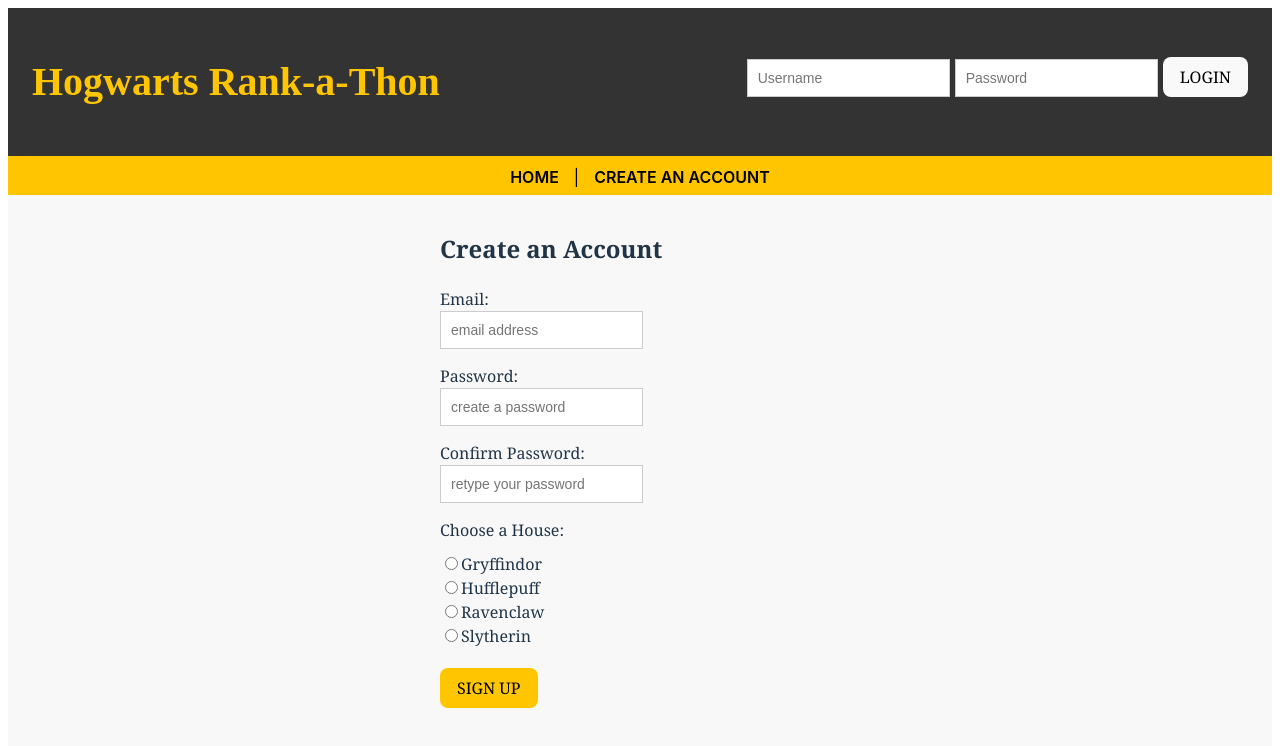
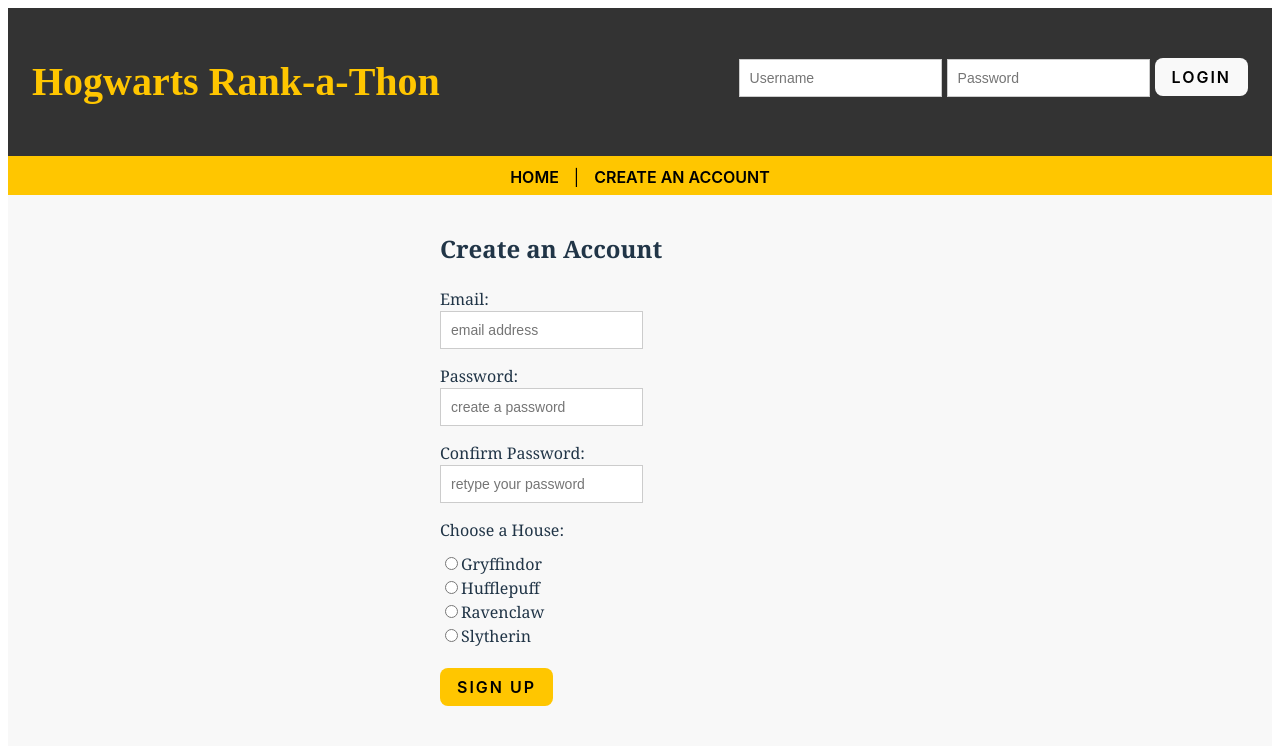
Before and after one commit to CoffeeCam/Capstone, a React (Vite) app: page /signup in a window 1280 px wide. Shown: the top 746 px of the page. Built offline with nearby package versions, Linux system fonts and the light colour scheme; a web font is replaced by a local one.

Commit message:
a few more font tweaks

```diff
--- a/src/client/index.css
+++ b/src/client/index.css
@@ -1,5 +1,5 @@
 :root {
-  font-family: "Baskerville", "Georgia", "Times New Roman", serif;
+  font-family: "Georgia", "Times New Roman", serif;
   line-height: 1.5;
   font-weight: 400;
 
@@ -106,11 +106,12 @@ button {
   border: 1px solid transparent;
   padding: 0.5em 1em;
   font-size: 1em;
-  font-weight: 500;
-  font-family: inherit;
+  font-weight: 600;
   background-color: #f9f9f9;
   cursor: pointer;
   transition: border-color 0.25s;
+  font-family: "Inter", "Avenir", "Helvetica", sans-serif;
+  letter-spacing: 2px;
 }
 button:hover {
   border-color: #2d004d;
@@ -127,11 +128,12 @@ button:focus-visible {
   border: 1px solid transparent;
   padding: 0.5em 1em;
   font-size: 1em;
-  font-weight: 500;
-  font-family: inherit;
+  font-weight: 600;
   background-color: #ffc600;
   cursor: pointer;
   transition: border-color 0.25s;
+  font-family: "Inter", "Avenir", "Helvetica", sans-serif;
+  letter-spacing: 2px;
 }
 
 .signup:hover {
```
